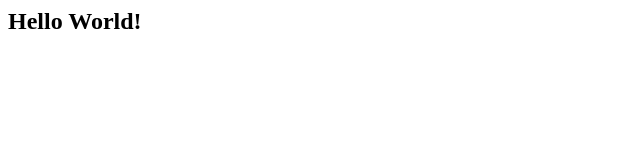
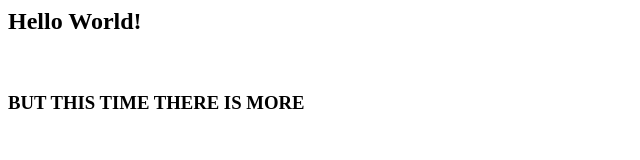
Before and after one commit to brownmagik352/tnw, a plain HTML site: page index.html in a window 1280 px wide. Shown: the whole page, without its empty margins (0-640 px from the left). Drawn offline with Linux system fonts and the light colour scheme.

Commit message:
second change, still testing server

```diff
--- a/index.html
+++ b/index.html
@@ -4,5 +4,7 @@
 </head>
 <body>
 <h2>Hello World!</h2>
+<br />
+<h3>BUT THIS TIME THERE IS MORE</h3>
 </body>
 </html>
```
